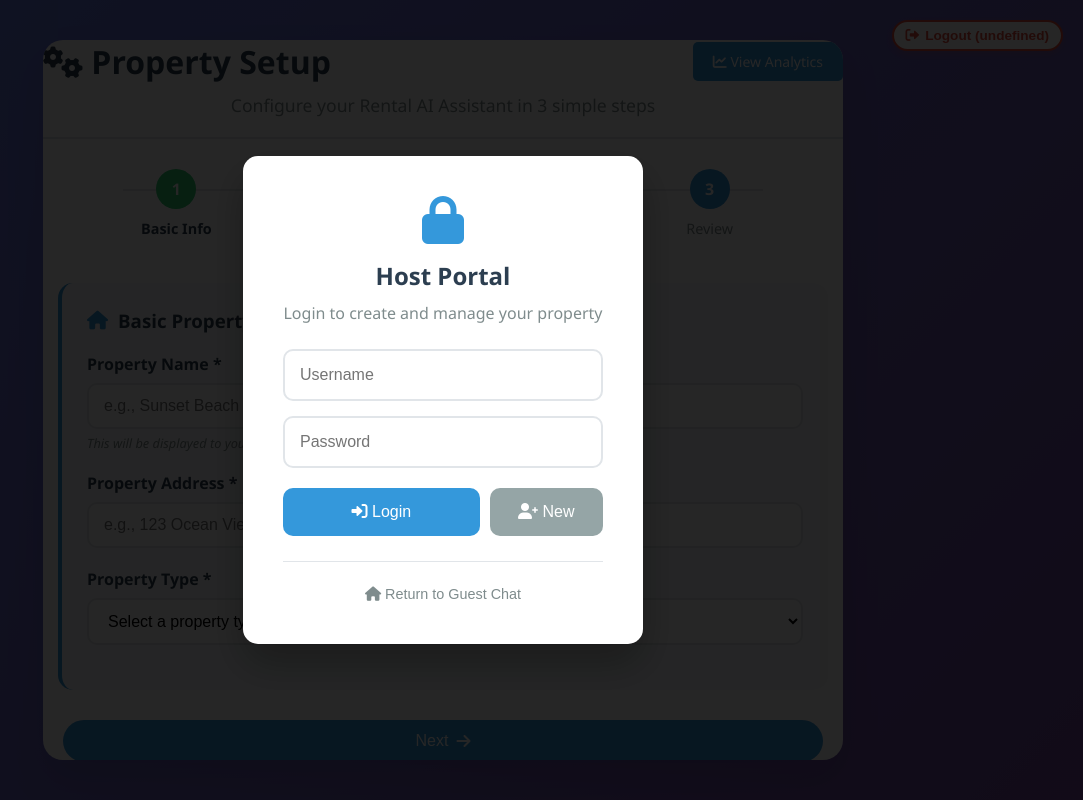
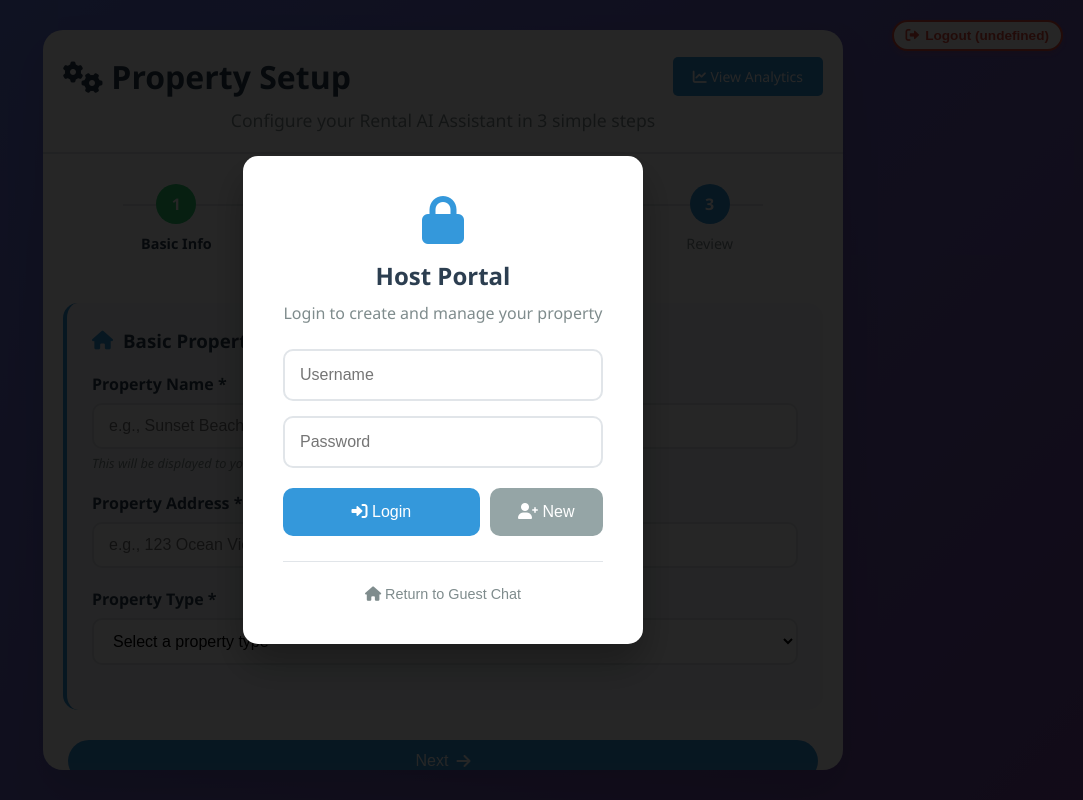
Before and after one commit to Mc2a14/rental-ai-bot, a website: page public/admin.html in a window 1280 px wide. Shown: the whole page, without its empty margins (197-1280 px from the left). Drawn offline with Linux system fonts and the light colour scheme; no server answers.

Commit message:
Fix admin layout: add top padding, make container scrollable, increase input area size

```diff
--- a/public/admin.html
+++ b/public/admin.html
@@ -40,8 +40,9 @@
             min-height: -webkit-fill-available;
             display: flex;
             justify-content: center;
-            align-items: center;
-            padding: 20px;
+            align-items: flex-start;
+            padding: 30px 20px;
+            padding-top: 30px;
             margin: 0;
             overflow-x: hidden;
             overflow-y: auto;
@@ -53,25 +54,30 @@
         .admin-container {
             max-width: 800px;
             width: 100%;
-            max-height: 90vh;
+            max-height: calc(100vh - 60px);
             height: auto;
             background: white;
             border-radius: 20px;
             box-shadow: 0 20px 40px rgba(0, 0, 0, 0.1);
             display: none; /* HIDDEN until authenticated */
             flex-direction: column;
-            overflow: hidden;
+            overflow-y: auto;
+            overflow-x: hidden;
             box-sizing: border-box;
             position: relative;
+            -webkit-overflow-scrolling: touch;
         }
 
-        /* Make the content area scrollable */
+        /* Make the content area have more space */
         #propertyConfig {
-            flex: 1;
-            overflow-y: auto;
-            overflow-x: hidden;
-            padding: 15px;
-            -webkit-overflow-scrolling: touch;
+            padding: 20px;
+            min-height: auto;
+        }
+
+        .admin-header {
+            padding: 20px;
+            padding-top: 25px;
+            flex-shrink: 0;
         }
 
         @media (max-width: 480px) {
@@ -160,32 +166,34 @@
         @media (min-width: 481px) {
             body {
                 display: flex !important;
-                align-items: center !important;
+                align-items: flex-start !important;
                 justify-content: center !important;
-                padding: 20px !important;
+                padding: 30px 20px !important;
+                padding-top: 30px !important;
                 height: 100vh !important;
                 min-height: 100vh !important;
                 overflow-y: auto !important;
             }
 
             .admin-container {
-                max-height: 90vh !important;
+                max-height: calc(100vh - 60px) !important;
                 height: auto !important;
                 max-width: 800px !important;
                 display: flex !important;
                 flex-direction: column !important;
-                overflow: hidden !important;
+                overflow-y: auto !important;
+                overflow-x: hidden !important;
             }
 
             #propertyConfig {
-                flex: 1;
-                overflow-y: auto !important;
-                overflow-x: hidden !important;
-                padding: 15px !important;
+                padding: 20px !important;
+                min-height: auto !important;
             }
 
             .admin-header {
                 flex-shrink: 0;
+                padding: 20px !important;
+                padding-top: 25px !important;
             }
         }
 
```
